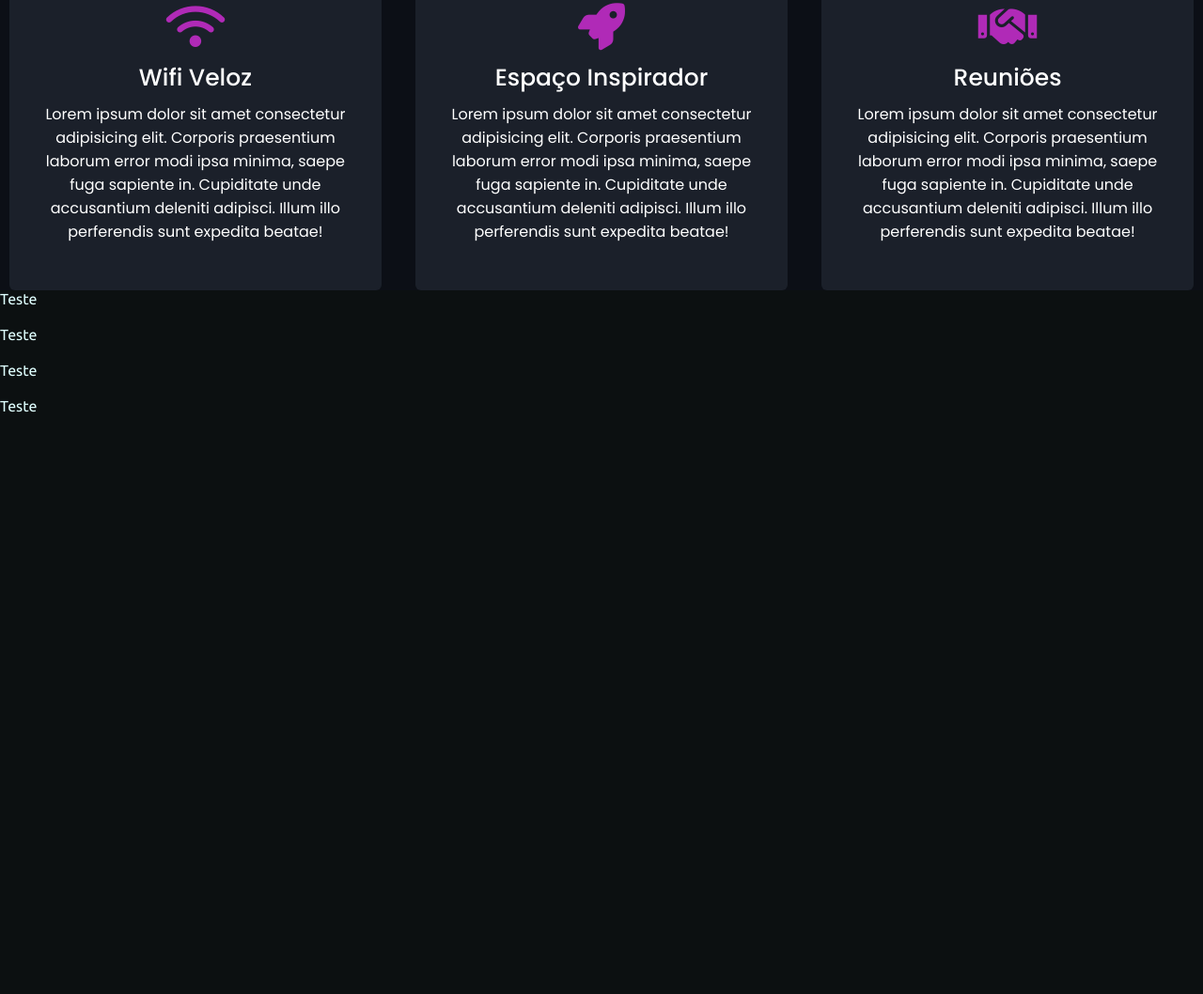
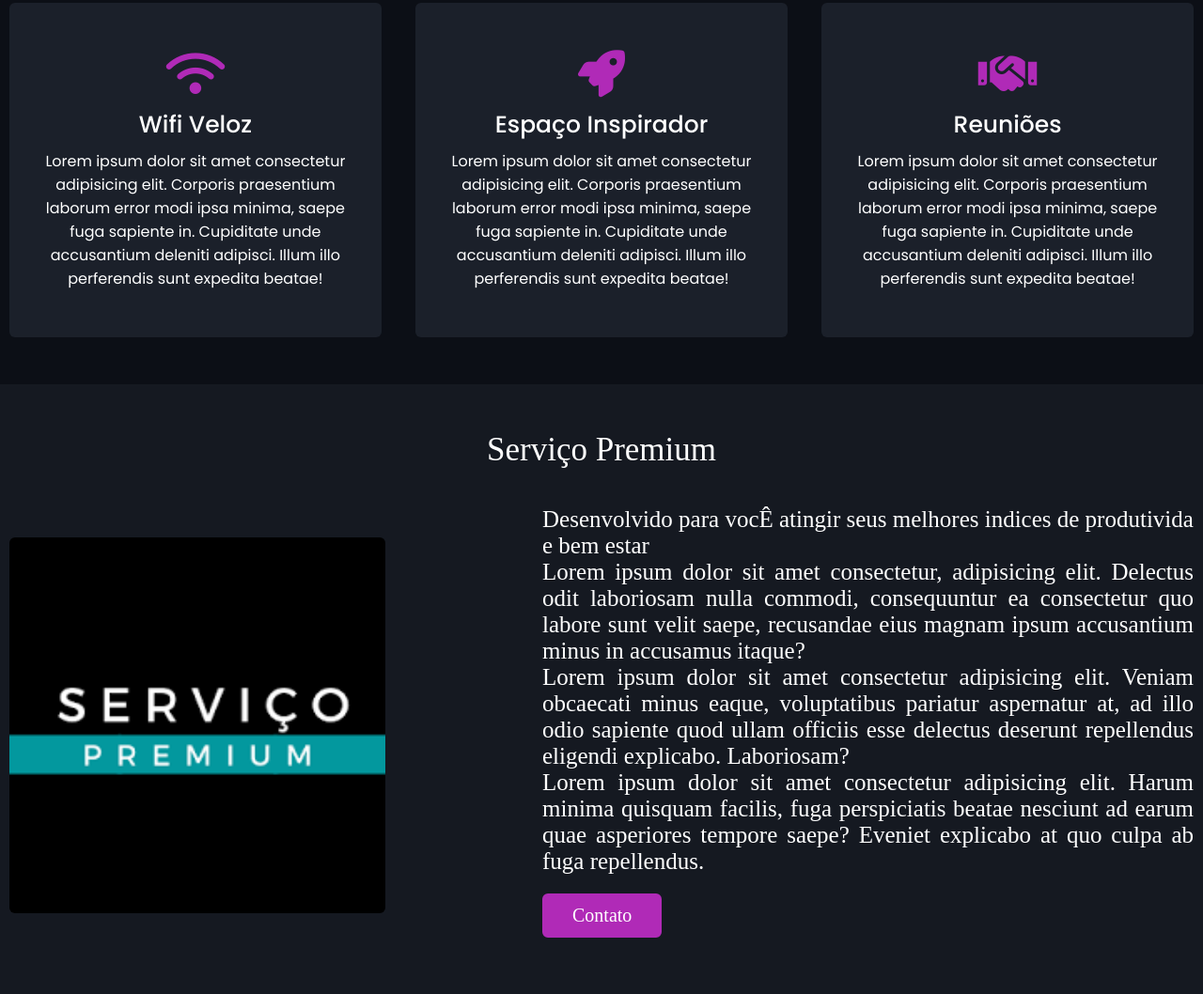
Before and after one commit to anamsilva1981/Layout_do_Site, a plain HTML site: page index.html in a window 1280 px wide. Shown: the part 980-2038 px from the top of the page at 94% size. Before the commit the page ends 1441 px from the top, so only its background shows below. Drawn offline with nearby package versions, Linux system fonts and the light colour scheme.

Commit message:
serviço premium

```diff
--- a/css/style.css
+++ b/css/style.css
@@ -12,12 +12,6 @@
 }
 body{
     background-color: rgb(12, 16, 17);
-}
-
-.text-test{
-    color: lightcyan;
-    margin-bottom: 20px;
-    font-family: 'Ubuntu', 'sans-serif';
 }
 
 .max-width{
@@ -112,6 +106,13 @@ body{
         max-width: 930px;
     }
 }
+
+
+section{
+    padding: 50px 0;
+
+}
+
 
 /*Personalizar a parte do topo*/
 .top{
@@ -240,3 +241,75 @@ body{
         width: 100%
     }
 }
+
+.premium{
+    color: #fff;
+    background-color: #151921;
+    font-family: 'Poppins' sans-serif;
+}
+.premium .title{
+    text-align: center;
+    margin-bottom: 40px;
+    font-weight: 400;
+    font-size: 35px;
+
+}
+
+.premium .premium-content{
+    display: flex;
+    flex-wrap: wrap;
+    align-items: center;
+    justify-content: space-between;
+}
+
+.premium .premium-content .column-left{
+    width: 45%;
+}
+
+.premium .premium-content .column-left img{
+    width: 400px;
+    height: 400px;
+    object-fit: cover;
+    border-radius: 6px;
+}
+
+.premium .premium-content .column-right{
+    width: 55%;
+}
+
+.premium .premium-content .column-right .text{
+    font-size: 25px;
+    font-weight: 200;
+    margin-bottom: 10px;
+}
+
+.premium .premium-content .column-right p{
+    text-align: justify;
+    font-size: 100;
+}
+
+.premium .premium-content .column-right a{
+   display: inline-block;
+   background: #b02ab7;
+   color: #fff;
+   font-size: 20px;
+   font-weight: 400;
+   padding: 10px 30px;
+   margin-top: 20px;
+   border-radius: 6px;
+   border: 2px solid #b02ab7
+}
+
+.premium .premium-content .column-right a:hover{
+    color: #b02ab7;
+    background: none;
+    transition: all 0.3s ease;
+}
+@media (max-width: 947px) {
+    .premium .premium-content .column-right {
+        width: 100px;
+    }
+    .premium .premium-content .column-left {
+        width: 100px;
+    }
+}
--- a/index.html
+++ b/index.html
@@ -68,10 +68,27 @@
 
     </section>
 
-    <div class="text-test">Teste</div>
-    <div class="text-test">Teste</div>
-    <div class="text-test">Teste</div>
-    <div class="text-test">Teste</div>
+    <section class="premium">
+        <div class="max-width">
+            <h2 class="title">Serviço Premium</h2>
+            <div class="premium-content">
+                <div class="column-left">
+                    <img src="/images/download.png" alt="serviço premium">
+                </div>
+                <div class="column-right">
+                    <div class="text">
+                        Desenvolvido para vocÊ atingir seus melhores indices de produtivida e bem estar
+                        <p>Lorem ipsum dolor sit amet consectetur, adipisicing elit. Delectus odit laboriosam nulla commodi, consequuntur ea consectetur quo labore sunt velit saepe, recusandae eius magnam ipsum accusantium minus in accusamus itaque?</p>
+                        <p>Lorem ipsum dolor sit amet consectetur adipisicing elit. Veniam obcaecati minus eaque, voluptatibus pariatur aspernatur at, ad illo odio sapiente quod ullam officiis esse delectus deserunt repellendus eligendi explicabo. Laboriosam?</p>
+                        <p>Lorem ipsum dolor sit amet consectetur adipisicing elit. Harum minima quisquam facilis, fuga perspiciatis beatae nesciunt ad earum quae asperiores tempore saepe? Eveniet explicabo at quo culpa ab fuga repellendus.</p>
+                    <a href="contato.html">Contato</a>
+                    </div>
+
+                </div>
+
+            </div>
+        </div>
+    </section>
 
     <!-- Importando Jquery-->
     <script src="https://ajax.googleapis.com/ajax/libs/jquery/3.6.0/jquery.min.js"></script>
```
Also changed, not shown: images/download.png (added).
